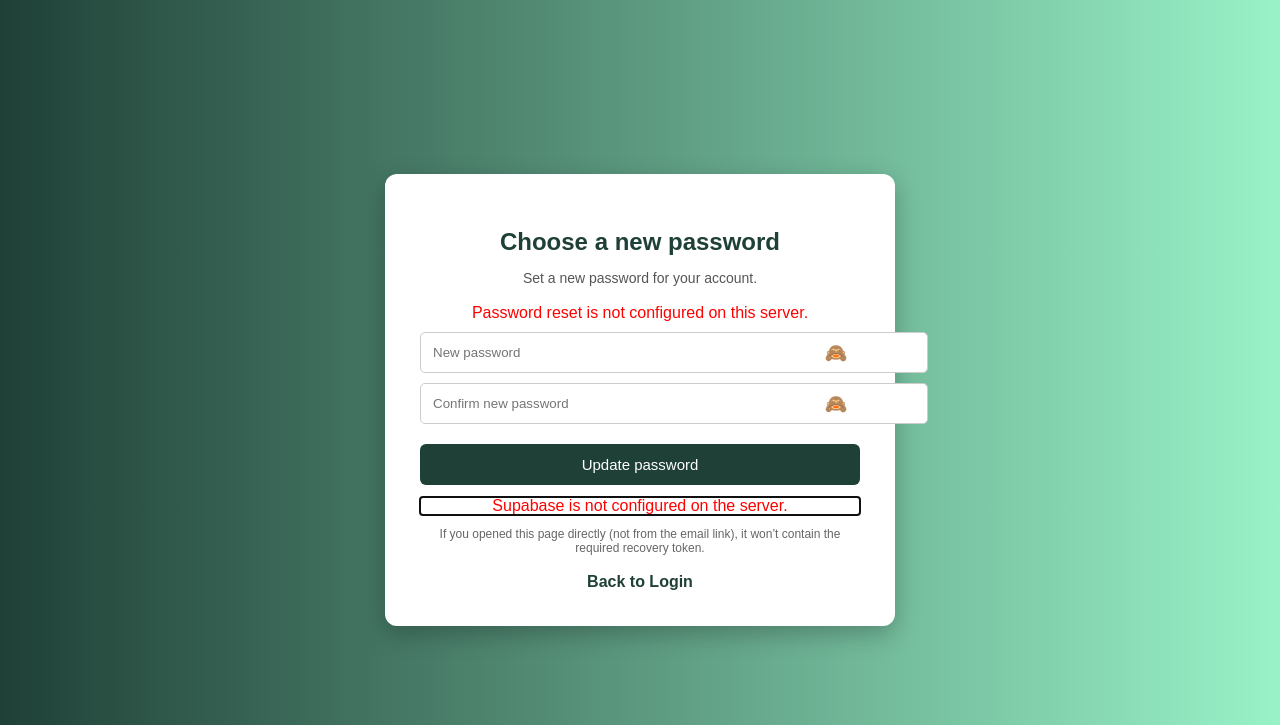
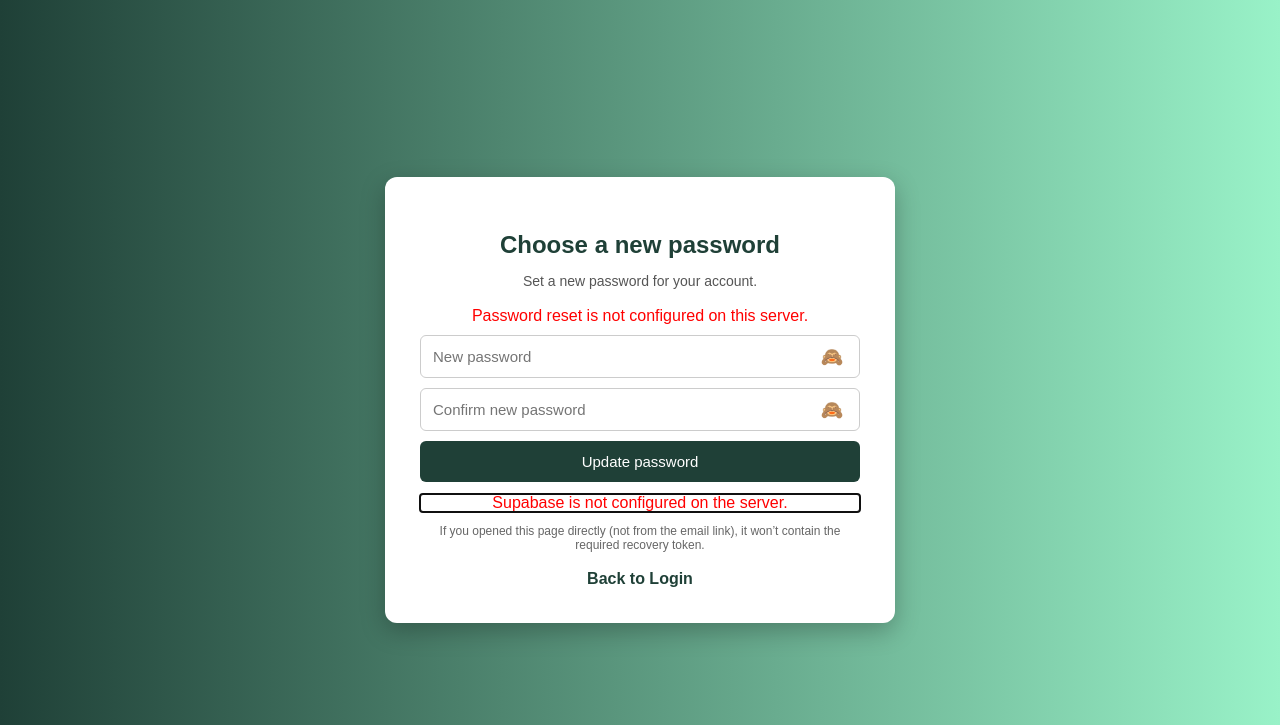
Before and after one commit to Nirmal-sai-kumar/Demand-forecasting, a Flask app: page /reset-password in a window 1280 px wide. Shown: the top 725 px of the page. Run offline with Flask 3, Linux system fonts and the light colour scheme; parts of the project's set-up code (start-up, migrations or seed data) failed here and were passed over; some libraries are stand-ins or nearby versions.

Commit message:
Fix reset-password layout: align input and button widths

```diff
--- a/templates/reset_password.html
+++ b/templates/reset_password.html
@@ -38,23 +38,27 @@
             width: 100%;
             padding: 12px;
             margin: 10px 0;
-            border-radius: 5px;
+            border-radius: 6px;
             border: 1px solid #ccc;
+            box-sizing: border-box;
+            font-size: 15px;
         }
 
         .pw-field {
             position: relative;
             margin: 10px 0;
+            width: 100%;
         }
 
         .pw-field input {
             margin: 0;
             padding-right: 54px;
+            box-sizing: border-box;
         }
 
         .pw-monkey {
             position: absolute;
-            right: 8px;
+            right: 12px;
             top: 50%;
             transform: translateY(-50%);
             width: 32px;
@@ -95,7 +99,8 @@
             font-weight: bold;
         }
 
-        button {
+        button[type="submit"] {
+            display: block;
             width: 100%;
             padding: 12px;
             margin-top: 10px;
@@ -105,9 +110,10 @@
             border-radius: 6px;
             font-size: 15px;
             cursor: pointer;
+            box-sizing: border-box;
         }
 
-        button:hover {
+        button[type="submit"]:hover {
             background: #163128;
         }
 
```
